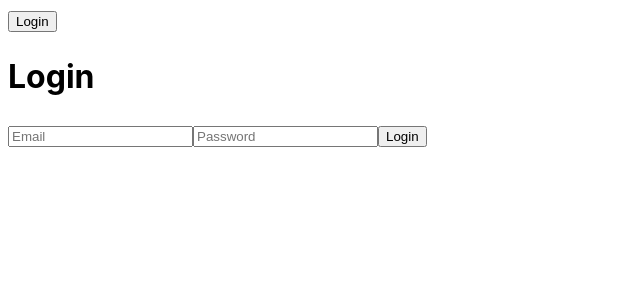
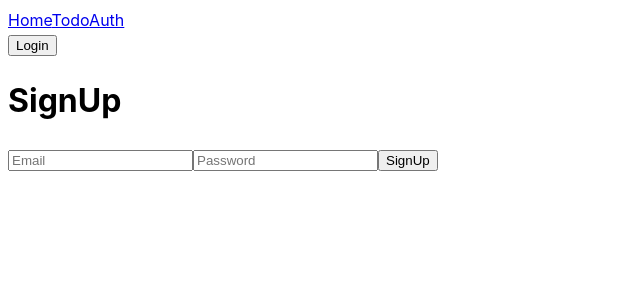
Before and after one commit to sjlim32/wanted-pre-onboarding-challenge-fe-27, a React (Vite) app: page /auth in a window 1280 px wide. Shown: the top 300 px of the page, without its empty margins (0-640 px from the left). Built offline with nearby package versions, Linux system fonts and the light colour scheme.

Commit message:
feat: create common layout & header

```diff
--- a/src/app/routes/index.tsx
+++ b/src/app/routes/index.tsx
@@ -3,10 +3,12 @@ import { createBrowserRouter } from 'react-router-dom';
 import AuthPage from '@/pages/Auth';
 import HomePage from '@/pages/Home';
 import TodoPage from '@/pages/Todo';
+import Layout from '@/shared/ui/Layout/Layout';
 
 export const router = createBrowserRouter([
   {
     path: '/',
+    element: <Layout />,
     children: [
       {
         index: true,
--- a/src/pages/Auth.tsx
+++ b/src/pages/Auth.tsx
@@ -13,7 +13,7 @@ export default function AuthPage() {
   return (
     <div>
       <button onClick={toggle}>{isToggle ? 'SignUp' : 'Login'}</button>
-      {isToggle ? <SignUp /> : <Login />}
+      {isToggle ? <Login /> : <SignUp />}
     </div>
   );
 }
--- /dev/null
+++ b/src/shared/ui/Header.tsx
@@ -0,0 +1,13 @@
+import { Link } from 'react-router-dom';
+
+export default function Header() {
+  return (
+    <header>
+      <nav>
+        <Link to="/">Home</Link>
+        <Link to="/todo">Todo</Link>
+        <Link to="/auth">Auth</Link>
+      </nav>
+    </header>
+  );
+}
--- /dev/null
+++ b/src/shared/ui/Layout/Layout.tsx
@@ -0,0 +1,12 @@
+import { Outlet } from 'react-router-dom';
+
+import Header from '@/shared/ui/Header';
+
+export default function Layout() {
+  return (
+    <>
+      <Header />
+      <Outlet />
+    </>
+  );
+}
```
